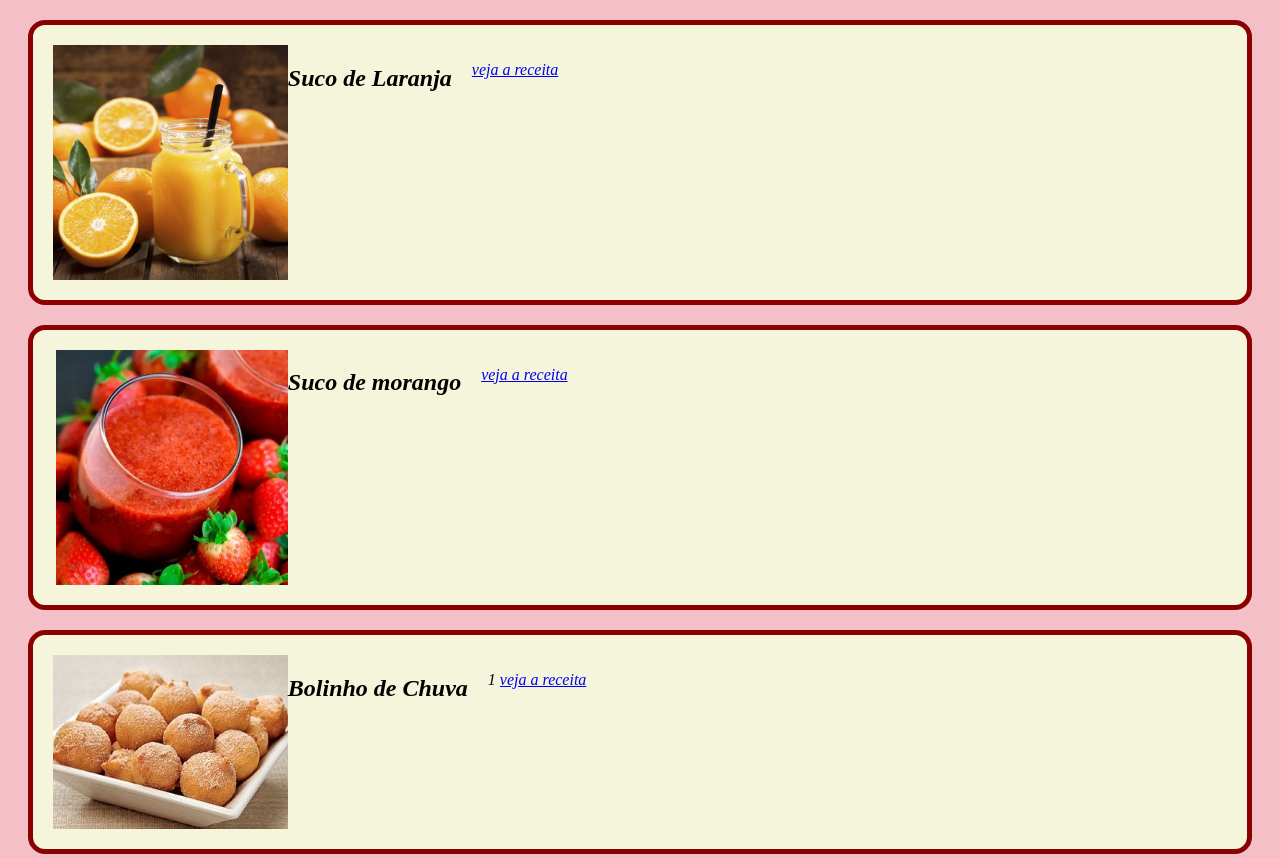
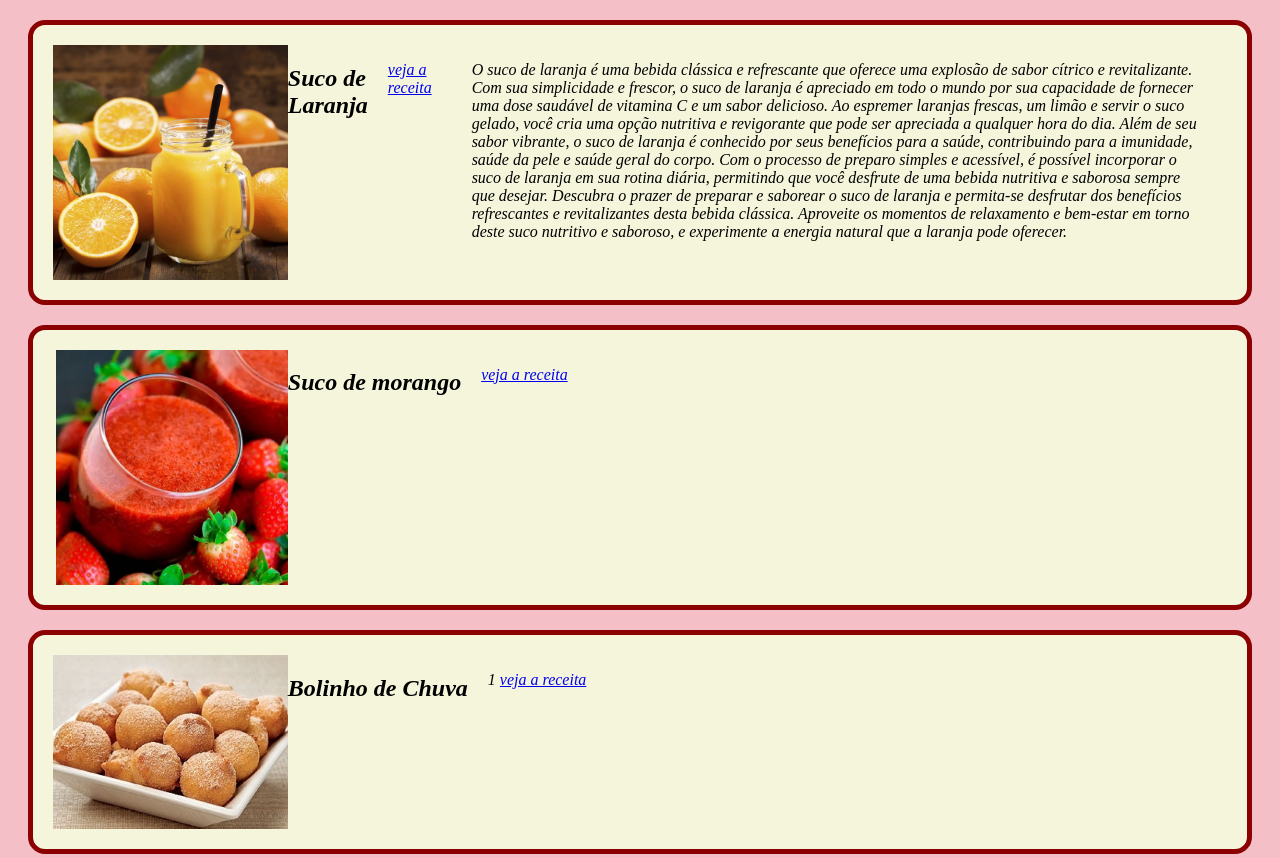
Before and after one commit to Hikari988/receitas, a plain HTML site: page index.html in a window 1280 px wide. Shown: the part 1692-2550 px from the top of the page. Drawn offline with Linux system fonts and the light colour scheme.

Commit message:
,cvghmvhujy

```diff
--- a/index.html
+++ b/index.html
@@ -85,6 +85,8 @@
         <div class="intro-Suco de Laranja">
             <h2>Suco de Laranja</h2>
             <p> <a href="https://www.tudogostoso.com.br/receita/45504-suco-de-laranja.html">veja a receita</a>
+                <p>O suco de laranja é uma bebida clássica e refrescante que oferece uma explosão de sabor cítrico e revitalizante. Com sua simplicidade e frescor, o suco de laranja é apreciado em todo o mundo por sua capacidade de fornecer uma dose saudável de vitamina C e um sabor delicioso. Ao espremer laranjas frescas, um limão e servir o suco gelado, você cria uma opção nutritiva e revigorante que pode ser apreciada a qualquer hora do dia. Além de seu sabor vibrante, o suco de laranja é conhecido por seus benefícios para a saúde, contribuindo para a imunidade, saúde da pele e saúde geral do corpo. Com o processo de preparo simples e acessível, é possível incorporar o suco de laranja em sua rotina diária, permitindo que você desfrute de uma bebida nutritiva e saborosa sempre que desejar. Descubra o prazer de preparar e saborear o suco de laranja e permita-se desfrutar dos benefícios refrescantes e revitalizantes desta bebida clássica. Aproveite os momentos de relaxamento e bem-estar em torno deste suco nutritivo e saboroso, e experimente a energia natural que a laranja pode oferecer.</p>
+
             </div>
     </section>
 
```
